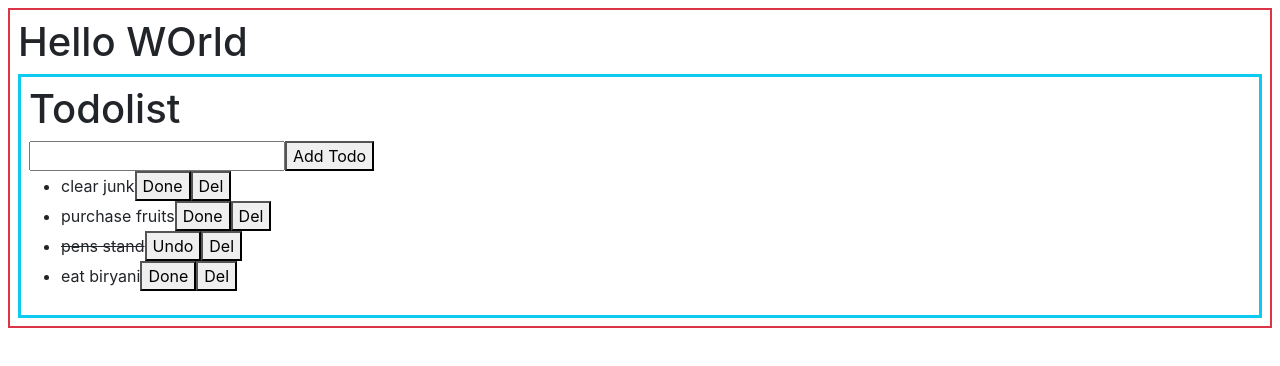
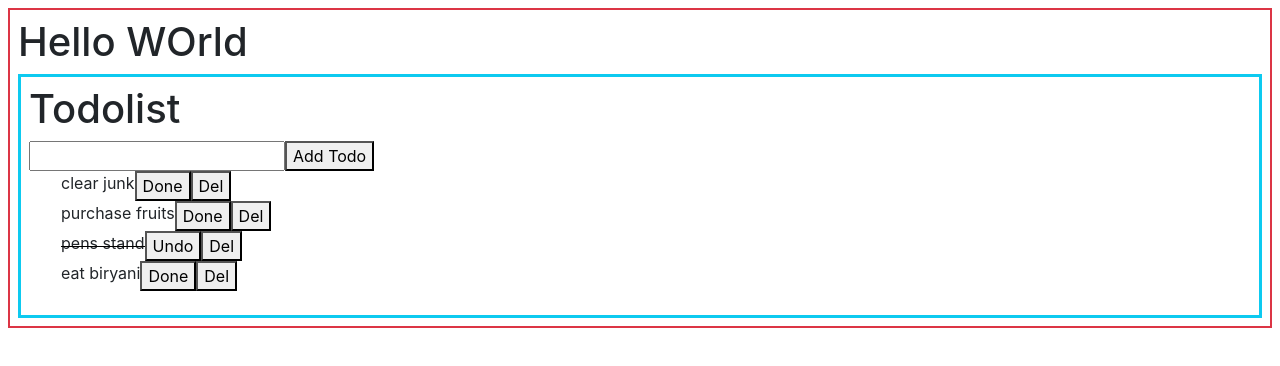
Before and after one commit to edupoly/rb18app, a React (Create React App) app: page / in a window 1280 px wide. Shown: the top 366 px of the page. Built offline with nearby package versions, Linux system fonts and the light colour scheme; the HTML template or start-up script is replaced by a standard one.

Commit message:
todo-strike-operation-singlecomp

```diff
--- a/src/Todolist.jsx
+++ b/src/Todolist.jsx
@@ -37,13 +37,15 @@ function Todolist() {
       <ul>
         {
           todos.map((todo,i)=>{
-            return <li className={(todo.status===true)?'text-decoration-line-through':''}>
-              {todo.title}
-              {
-                todo.status===true
-                ?(<button onClick={()=>{undoTask(i)}}>Undo</button>)
-                :(<button onClick={()=>{doneTask(i)}}>Done</button>)}
-              <button onClick={()=>{delTodo(i)}}>Del</button>
+            return <li className='d-flex'>
+              <div className={(todo.status===true)?'strike':''}>{todo.title}</div>
+              <div>
+                {
+                  todo.status===true
+                  ?(<button onClick={()=>{undoTask(i)}}>Undo</button>)
+                  :(<button onClick={()=>{doneTask(i)}}>Done</button>)}
+                <button onClick={()=>{delTodo(i)}}>Del</button>
+              </div>
             </li>
           })
         }
--- a/src/index.css
+++ b/src/index.css
@@ -11,3 +11,20 @@ code {
   font-family: source-code-pro, Menlo, Monaco, Consolas, 'Courier New',
     monospace;
 }
+
+.strike {
+  position:relative;
+}
+.strike::after {
+  content:' ';
+  position:absolute;
+  width:1px;
+  height:1px;
+  animation: strike 1s forwards;
+  top: 50%; left: 0px;
+
+}
+@keyframes strike {
+  0%   {background: red;}
+  100% {width:100%;background: black;}
+}
```
